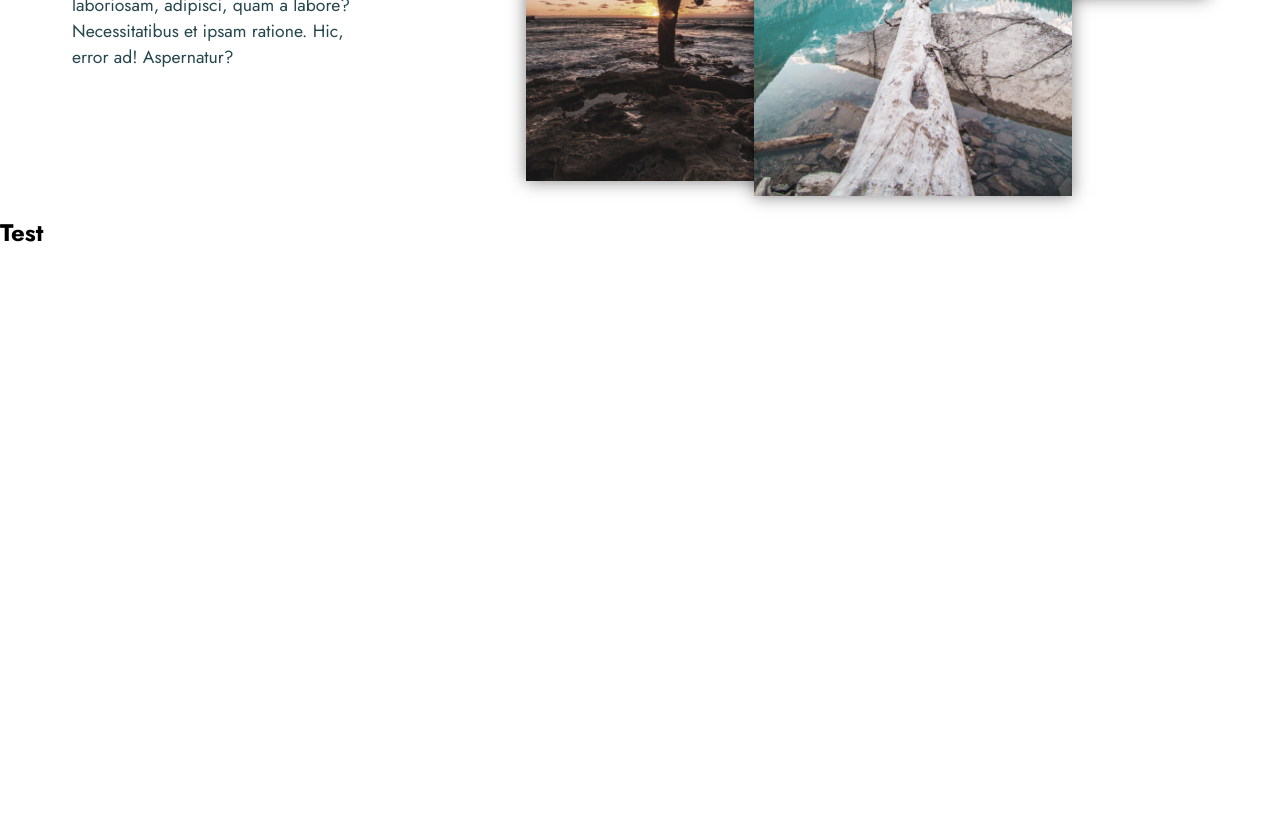
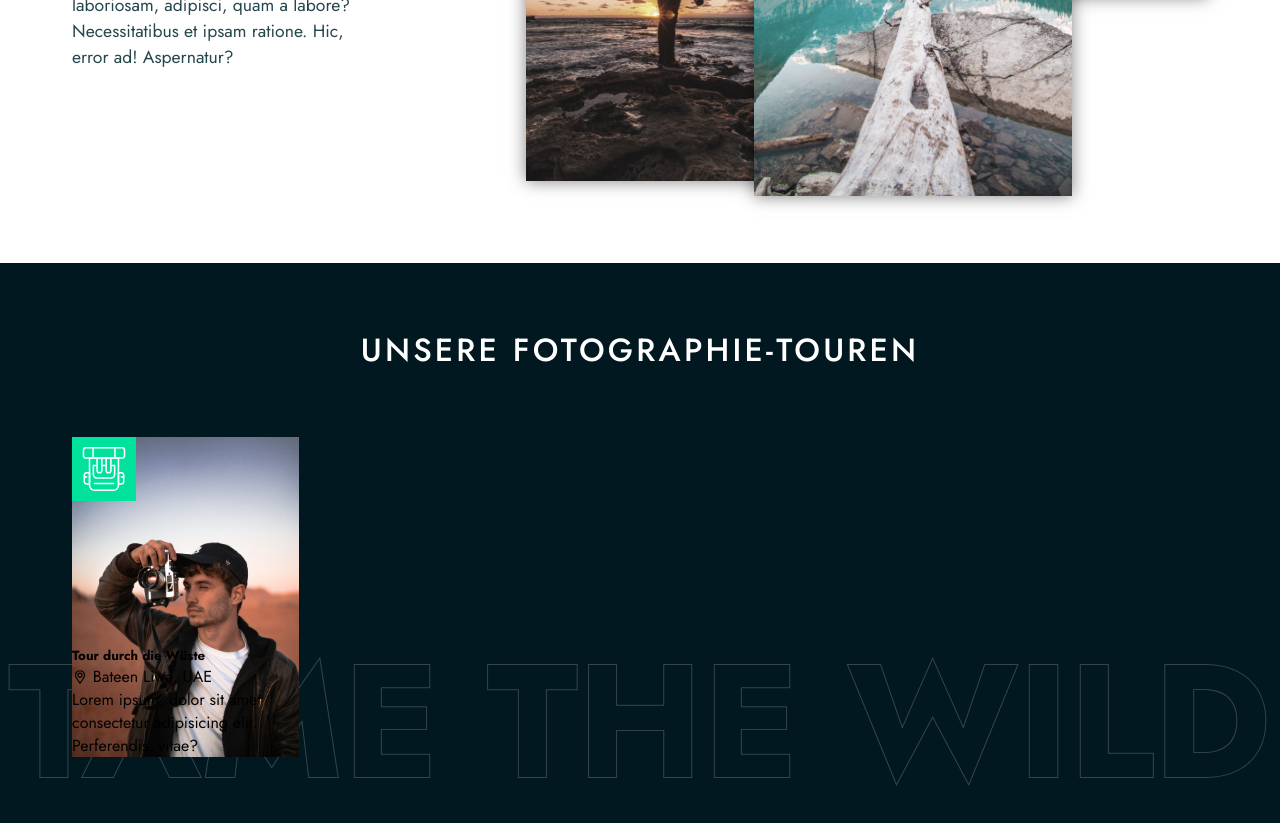
Before and after one commit to JostesMarcel/Photography_Masterclass, a plain HTML site: page index.html in a window 1280 px wide. Shown: the part 1011-1834 px from the top of the page. Before the commit the page ends 1261 px from the top, so only its background shows below. Drawn offline with Linux system fonts and the light colour scheme.

Commit message:
Tours_Block

```diff
--- a/index.html
+++ b/index.html
@@ -4,92 +4,57 @@
         <meta charset="utf-8" />
         <meta name="viewport" content="width=device-width, initial-scale=1.0" />
         <title>Photography Masterclass</title>
-
         <link href="./dist/main.css" type="text/css" rel="stylesheet" />
     </head>
     <body>
 <header class="header">
-      <div class="container header__container">
+    <div class="header__container">
         <nav class="navigation">
             <ul>
                 <li class="navigation__list-item">
-              <a
-                class="navigation__list-item-link navigation__list-item-link--logo"
-                href="#"
-              >
+                    <a class="navigation__list-item-link navigation__list-item-link--logo" href="#" >
                         <svg class="navigation__list-item-logo" viewBox="0 0 512 512">
                             <g>
-                    <path
-                      d="M256.4,512C115.12,512,0.18,397.06,0.18,255.77C0.18,114.49,115.12-0.45,256.4-0.45
+                                <path d="M256.4,512C115.12,512,0.18,397.06,0.18,255.77C0.18,114.49,115.12-0.45,256.4-0.45
                                     s256.23,114.94,256.23,256.22c0,8.85-7.17,16.02-16.02,16.02s-16.02-7.17-16.02-16.02c0-123.62-100.57-224.19-224.19-224.19
-                                            S32.21,132.16,32.21,255.77c0,123.62,100.57,224.19,224.19,224.19c8.85,0,16.02,7.17,16.02,16.02S265.25,512,256.4,512z"
-                    />
-                    <path
-                      d="M256.4,319.84c-35.32,0-64.06-28.74-64.06-64.06s28.74-64.06,64.06-64.06c35.32,0,64.06,28.73,64.06,64.06
+                                    S32.21,132.16,32.21,255.77c0,123.62,100.57,224.19,224.19,224.19c8.85,0,16.02,7.17,16.02,16.02S265.25,512,256.4,512z" />
+                                <path d="M256.4,319.84c-35.32,0-64.06-28.74-64.06-64.06s28.74-64.06,64.06-64.06c35.32,0,64.06,28.73,64.06,64.06
                                     S291.73,319.84,256.4,319.84z M256.4,223.75c-17.66,0-32.02,14.36-32.02,32.02s14.37,32.03,32.02,32.03
-                                            c17.66,0,32.03-14.37,32.03-32.03S274.06,223.75,256.4,223.75z"
-                    />
-                    <path
-                      d="M256.4,451.48c-107.91,0-195.7-87.8-195.7-195.71s87.79-195.7,195.7-195.7c8.85,0,16.02,7.17,16.02,16.02
+                                    c17.66,0,32.03-14.37,32.03-32.03S274.06,223.75,256.4,223.75z" />
+                                <path d="M256.4,451.48c-107.91,0-195.7-87.8-195.7-195.71s87.79-195.7,195.7-195.7c8.85,0,16.02,7.17,16.02,16.02
                                     S265.25,92.1,256.4,92.1c-90.25,0-163.67,73.42-163.67,163.67c0,90.25,73.42,163.67,163.67,163.67
                                     c46.48,0,90.93-19.88,121.96-54.52c5.9-6.59,16.03-7.15,22.62-1.25c6.59,5.9,7.15,16.03,1.25,22.61
-                                            C365.13,427.72,311.98,451.48,256.4,451.48z"
-                    />
-                    <path
-                      d="M256.37,383.81c-33.66,0-65.38-12.93-89.49-36.5c-24.45-23.91-38.12-55.91-38.5-90.11
+                                    C365.13,427.72,311.98,451.48,256.4,451.48z" />
+                                <path d="M256.37,383.81c-33.66,0-65.38-12.93-89.49-36.5c-24.45-23.91-38.12-55.91-38.5-90.11
                                     c-0.38-34.2,12.58-66.5,36.5-90.95s55.91-38.12,90.11-38.5c0.48-0.01,0.97-0.01,1.46-0.01c33.66,0,65.38,12.93,89.49,36.5
                                     c6.32,6.18,6.44,16.32,0.25,22.65c-6.19,6.32-16.33,6.44-22.65,0.25c-18.33-17.93-42.6-27.74-68.19-27.36
                                     c-25.64,0.28-49.64,10.53-67.57,28.86s-27.65,42.55-27.36,68.19c0.28,25.64,10.53,49.63,28.87,67.56
                                     c18.33,17.93,42.67,27.63,68.19,27.36c25.64-0.28,49.64-10.53,67.57-28.86c6.18-6.32,16.33-6.44,22.65-0.25
-                                            c6.32,6.18,6.44,16.32,0.25,22.65c-23.91,24.45-55.91,38.12-90.11,38.5C257.34,383.81,256.85,383.81,256.37,383.81z"
-                    />
+                                    c6.32,6.18,6.44,16.32,0.25,22.65c-23.91,24.45-55.91,38.12-90.11,38.5C257.34,383.81,256.85,383.81,256.37,383.81z" />
                             </g>
                         </svg>
                     </a>
                 </li>
-            <li
-              class="navigation__list-item navigation__list-item--mobile-hidden"
-            >
+                <li class="navigation__list-item navigation__list-item--mobile-hidden" >
                     <a class="navigation__list-item-link" href="#">Discover</a>
                 </li>
-            <li
-              class="navigation__list-item navigation__list-item--mobile-hidden"
-            >
+                <li class="navigation__list-item navigation__list-item--mobile-hidden" >
                     <a class="navigation__list-item-link" href="#">Where to go</a>
                 </li>
-            <li
-              class="navigation__list-item navigation__list-item--mobile-hidden"
-            >
+                <li class="navigation__list-item navigation__list-item--mobile-hidden" >
                     <a class="navigation__list-item-link" href="#">What to do</a>
                 </li>
-            <li
-              class="navigation__list-item navigation__list-item--mobile-hidden"
-            >
-              <a class="navigation__list-item-link" href="#"
-                >Plan your photos</a
-              >
+                <li class="navigation__list-item navigation__list-item--mobile-hidden" >
+                    <a class="navigation__list-item-link" href="#" >Plan your photos</a>
                 </li>
                 <li class="navigation__list-item navigation__list-item--menu">
                     <a class="navigation__list-item-link" href="#">
                     <svg class="icon" viewBox="0 0 512 512">
                         <g>
-                    <path
-                      d="M358.06,193.61H153.94c-3.83,0-6.93-3.1-6.93-6.93s3.1-6.93,6.93-6.93h204.13c3.83,0,6.93,3.1,6.93,6.93
-                                            S361.89,193.61,358.06,193.61z"
-                    />
-                    <path
-                      d="M358.06,262.93H153.94c-3.83,0-6.93-3.1-6.93-6.93c0-3.83,3.1-6.93,6.93-6.93h204.13
-                                            c3.83,0,6.93,3.1,6.93,6.93C365,259.83,361.89,262.93,358.06,262.93z"
-                    />
-                    <path
-                      d="M358.06,332.25H153.94c-3.83,0-6.93-3.1-6.93-6.93c0-3.83,3.1-6.93,6.93-6.93h204.13
-                                            c3.83,0,6.93,3.1,6.93,6.93C365,329.15,361.89,332.25,358.06,332.25z"
-                    />
-                    <path
-                      d="M256,474.76c-120.62,0-218.76-98.14-218.76-218.76c0-120.63,98.14-218.76,218.76-218.76
-                                            c120.63,0,218.76,98.14,218.76,218.76C474.76,376.62,376.62,474.76,256,474.76z M256,51.1C143.02,51.1,51.1,143.02,51.1,256
-                                            S143.02,460.9,256,460.9S460.9,368.98,460.9,256S368.98,51.1,256,51.1z"
-                    />
+                            <path d="M358.06,193.61H153.94c-3.83,0-6.93-3.1-6.93-6.93s3.1-6.93,6.93-6.93h204.13c3.83,0,6.93,3.1,6.93,6.93 S361.89,193.61,358.06,193.61z"/>
+                            <path d="M358.06,262.93H153.94c-3.83,0-6.93-3.1-6.93-6.93c0-3.83,3.1-6.93,6.93-6.93h204.13 c3.83,0,6.93,3.1,6.93,6.93C365,259.83,361.89,262.93,358.06,262.93z"/>
+                            <path d="M358.06,332.25H153.94c-3.83,0-6.93-3.1-6.93-6.93c0-3.83,3.1-6.93,6.93-6.93h204.13 c3.83,0,6.93,3.1,6.93,6.93C365,329.15,361.89,332.25,358.06,332.25z"/>
+                            <path d="M256,474.76c-120.62,0-218.76-98.14-218.76-218.76c0-120.63,98.14-218.76,218.76-218.76 c120.63,0,218.76,98.14,218.76,218.76C474.76,376.62,376.62,474.76,256,474.76z M256,51.1C143.02,51.1,51.1,143.02,51.1,256 S143.02,460.9,256,460.9S460.9,368.98,460.9,256S368.98,51.1,256,51.1z"/>
                         </g>
                     </svg>
                     </a>
@@ -97,13 +62,8 @@
             </ul>
         </nav>
         <div class="header__heading-container">
-          <h1 class="header__heading-main">
-            Photography<br />
-            Masterclass
-          </h1>
-          <p class="header__heading-sub">
-            Master landscape photography in 10 days
-          </p>
+            <h1 class="header__heading-main">Photography<br />Masterclass</h1>
+            <p class="header__heading-sub">Master landscape photography in 10 days</p>
         </div>
     </div>
         <div class="header__slope"></div>
@@ -111,40 +71,67 @@
 <section class="motivation">
     <div class="container">
         <div class="motivation__column-text">
-          <h2 class="motivation__text-heading">
-            Warum Landschafts&shy;fotographie?
-            <!-- &shy für optinalen Zeilenumbruch mit - -->
-          </h2>
+            <h2 class="motivation__text-heading">Warum Landschafts&shy;fotographie?</h2><!-- &shy für optinalen Zeilenumbruch mit - -->
             <p class="motivation__text">
                 Lorem ipsum dolor sit amet consectetur adipisicing elit. Amet nam
                 officia voluptatum atque exercitationem? Autem perferendis nihil eos
                 ipsam, saepe incidunt vero sit voluptatum architecto id eum quia
                 facere deserunt consequuntur aliquam possimus tempora ut error quasi
                 laboriosam, adipisci, quam a labore? Necessitatibus et ipsam
-            ratione. Hic, error ad! Aspernatur?
-          </p>
+                ratione. Hic, error ad! Aspernatur? </p>
         </div>
         <div class="motivation__column-images">
-          <img
-            class="motivation__image motivation__image--first"
-            src="images/motivation/pexels-simon-migaj-747964.jpg"
-            alt=""
-          />
-          <img
-            class="motivation__image motivation__image--secound"
-            src="images/motivation/pexels-jacub-gomez-1152043.jpg"
-            alt=""
-          />
-          <img
-            class="motivation__image motivation__image--third"
-            src="images/motivation/pexels-jaime-reimer-2662086.jpg"
-            alt=""
-          />
+            <img class="motivation__image motivation__image--first" src="images/motivation/pexels-simon-migaj-747964.jpg" alt="" />
+            <img class="motivation__image motivation__image--secound" src="images/motivation/pexels-jacub-gomez-1152043.jpg" alt="" />
+            <img class="motivation__image motivation__image--third" src="images/motivation/pexels-jaime-reimer-2662086.jpg" alt="" />
         </div>
     </div>
 </section>
-    <section>
-      <h1>Test</h1>
+<section class="tours">
+    <div class="tours__container">
+        <h2 class="tours__heading">Unsere Fotographie-Touren</h2>
+        <div class="tours__cards">
+            <div class="tours__card">
+                <img class="tours__card-img" src="images/tours/pexels-mirco-violent-blur-4033244.jpg" alt="Photographer" />
+                <div class="tours__card-icon-container">
+                    <svg class="tours__card-icon" viewBox="0 0 512 512">
+                        <g style="fill:none;stroke:currentColor;stroke-width:12;stroke-linecap:round;stroke-linejoin:round;stroke-miterlimit:10">
+                            <path d="M401.97,168.01H109.96c-9.94,0-18-8.06-18-18v-45.96c0-9.94,8.06-18,18-18h292.02c9.94,0,18,8.06,18,18v45.96 C419.97,159.96,411.91,168.01,401.97,168.01z"/>
+                            <line x1="343.63" y1="86.06" x2="343.63" y2="168.01"/>
+                            <line x1="168.3" y1="86.06" x2="168.3" y2="168.01"/>
+                            <line x1="238.81" y1="227.36" x2="273.12" y2="227.36"/>
+                            <path d="M311.3,227.36h29.61v73.34c0,15.18-12.3,27.48-27.48,27.48H198.5c-15.18,0-27.48-12.3-27.48-27.48v-73.34h29.61"/>
+                            <path d="M292.21,286.7L292.21,286.7c-10.54,0-19.09-8.55-19.09-19.09v-99.6h38.18v99.6C311.3,278.15,302.75,286.7,292.21,286.7z"/>
+                            <path d="M200.63,227.36v-59.34h38.18v99.6c0,10.54-8.55,19.09-19.09,19.09h0c-10.54,0-19.09-8.55-19.09-19.09V227.36"/>
+                            <path d="M332.77,425.87H179.23c-21.53,0-38.99-17.46-38.99-38.99V168.01h231.52v218.86C371.76,408.41,354.3,425.87,332.77,425.87z"/>
+                            <line x1="179.24" y1="372.48" x2="332.76" y2="372.48"/>
+                            <path d="M393.59,375.33h-21.82V286.7h21.82c11,0,19.91,8.92,19.91,19.91v48.8C413.5,366.42,404.58,375.33,393.59,375.33z"/>
+                            <line x1="413.5" y1="319.1" x2="394.43" y2="319.1"/>
+                            <path d="M118.41,375.33h21.82V286.7h-21.82c-11,0-19.91,8.92-19.91,19.91v48.8C98.5,366.42,107.42,375.33,118.41,375.33z"/>
+                            <line x1="98.5" y1="319.1" x2="117.57" y2="319.1"/>
+                        </g>
+                    </svg>
+                </div>
+                <div class="tours__card-content">
+                    <h5 class="tours__card-heading">Tour durch die Wüste</h5>
+                    <p class="tours_card-location">
+                        <svg class="icon" viewBox="0 0 512 512" >
+                            <path d="M256,490.71L120.9,289.84c-17.27-25.68-26.91-55.17-27.88-85.31c-0.91-28.32,5.75-56.71,19.27-82.09c13.52-25.38,33.35-46.75,57.36-61.81c25.55-16.01,55.4-24.48,86.35-24.48c30.94,0,60.8,8.47,86.35,24.48c24.01,15.05,43.85,36.42,57.36,61.81c13.52,25.38,20.18,53.77,19.27,82.09c-0.97,30.13-10.61,59.63-27.88,85.31L256,490.71zM256,73.71c-47.09,0-88.42,24.82-110.56,66.38c-22.14,41.57-19.66,89.71,6.62,128.79L256,423.42l103.94-154.54c26.28-39.08,28.76-87.22,6.62-128.79C344.42,98.53,303.09,73.71,256,73.71z"/>
+                            <path d="M256,284.05c-46.77,0-84.83-38.05-84.83-84.83s38.05-84.83,84.83-84.83c46.78,0,84.83,38.05,84.83,84.83S302.78,284.05,256,284.05z M256,151.95c-26.07,0-47.27,21.21-47.27,47.27s21.21,47.27,47.27,47.27c26.07,0,47.27-21.21,47.27-47.27S282.07,151.95,256,151.95z"/>
+                        </svg>
+                        <span>Bateen Liwa, UAE</span>
+                    </p>
+                    <p class="tours_card-desc">
+                        Lorem ipsum, dolor sit amet consectetur adipisicing elit. Perferendis, vitae?
+                    </p>
+                </div>
+            </div>
+            <div class="tours__cards"></div>
+            <div class="tours__cards"></div>
+            <div class="tours__cards"></div>
+            <div class="tours__cards"></div>
+        </div>
+    </div>
 </section>
 </body>
 </html>
--- a/styles/abstracts/_variables.scss
+++ b/styles/abstracts/_variables.scss
@@ -2,7 +2,9 @@
 
 $color-primary: rgb(0, 226, 156)!default;
 $color-secondary: #26464d!default;
+
 $color-secondary-light: color.scale($color-secondary, $lightness: 20%)!default;
+$color-secondary-dark: #011820!default;
 
 /** Breakpoints */
 /** 1200px oder schmaler */
--- a/styles/layout/_container.scss
+++ b/styles/layout/_container.scss
@@ -1,13 +1,5 @@
 @use '../abstracts' as *;
 
 .container {
-    max-width: 75rem;
-    margin: 0px auto;
-    padding: 0 2rem;
-
-    @include clearfix;
-
-    @media (max-width: $breakpoint-xs) {
-        padding: 0 1rem;
-    }
+    @include make-container();
 }
--- a/styles/layout/_header.scss
+++ b/styles/layout/_header.scss
@@ -28,6 +28,8 @@
 
 .header__container {
     position: relative;
+
+    @include make-container();
 }
 
 .header::before,
--- a/styles/pages/home/_index.scss
+++ b/styles/pages/home/_index.scss
@@ -1 +1,2 @@
 @use 'motivation';
+@use 'tours';
--- a/styles/pages/home/_motivation.scss
+++ b/styles/pages/home/_motivation.scss
@@ -5,6 +5,7 @@ $-motivation__image-hover-border: 0.33rem;
 
 .motivation{
     margin-top: 2rem;
+    padding-bottom: 3rem;
 }
 
 .motivation__column-text{
--- /dev/null
+++ b/styles/pages/home/tours.scss
@@ -0,0 +1,96 @@
+@use '../../abstracts' as *;
+
+.tours{
+    background-color: $color-secondary-dark;
+    position: relative;
+    padding-bottom: 5rem;
+}
+
+%tours__before-and-after{
+    content: 'Tame the wild';
+    position: absolute;
+    bottom: 0;
+    left: 0;
+    right: 0;
+    text-align: center;
+    text-transform: uppercase;
+    color: $color-secondary-dark;
+    font-size: 10rem;
+    font-weight: bold;
+    text-shadow: 0 0 1px white;
+}
+
+@mixin -tours__before-and-after-stroke($color) {
+    @supports (-webkit-text-stroke: 2px #{$color}) or (text-stroke: 2px#{$color}) {
+        -webkit-text-stroke: 2px #{$color};
+        text-stroke: 2px #{$color};
+        text-shadow: none;
+    }
+}
+
+.tours::before{
+    @extend %tours__before-and-after;
+
+    @include -tours__before-and-after-stroke(rgba(255,255,255, 0.2))
+}
+.tours::after{
+    @extend %tours__before-and-after;
+
+    @include -tours__before-and-after-stroke(transparent)
+}
+
+.tours__container{
+    position: relative;
+    z-index: 1;
+
+    @include make-container();
+}
+
+.tours__heading{
+    color: white;
+    text-transform: uppercase;
+    font-weight: 500;
+    letter-spacing: 0.1em;
+    text-align: center;
+    padding-top: 4rem;
+    padding-bottom: 4rem;
+    font-size: 2rem;
+}
+
+.tours__cards{
+    display: flex;
+}
+
+.tours__card{
+    width: 20%;
+    position: relative;
+    height: 20rem;
+    overflow: hidden;
+}
+
+.tours__card-icon-container{
+    background-color: $color-primary;
+    position: absolute;
+    top: 0;
+    left: 0;
+}
+
+.tours__card-img{
+    width: 100%;
+    position: absolute;
+    top: 0;
+    left: 0;
+}
+
+.tours__card-icon{
+    width: 4rem;
+    color: white;
+    display: block;
+}
+
+.tours__card-content{
+    position: absolute;
+    bottom: 0;
+    left: 0;
+    right: 0;
+}
```
Also changed, not shown: styles/abstracts/_mixins.scss (+14 -0 lines), dist/main.css, 1 other file. Lines whose indentation alone changed are shown as unchanged.
